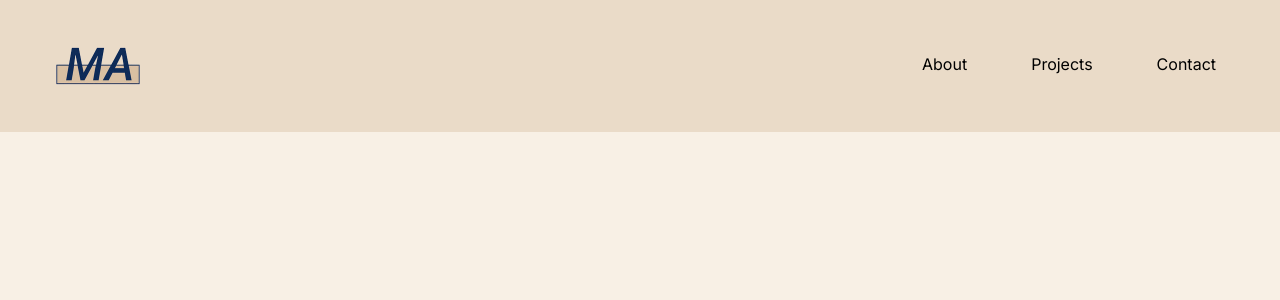
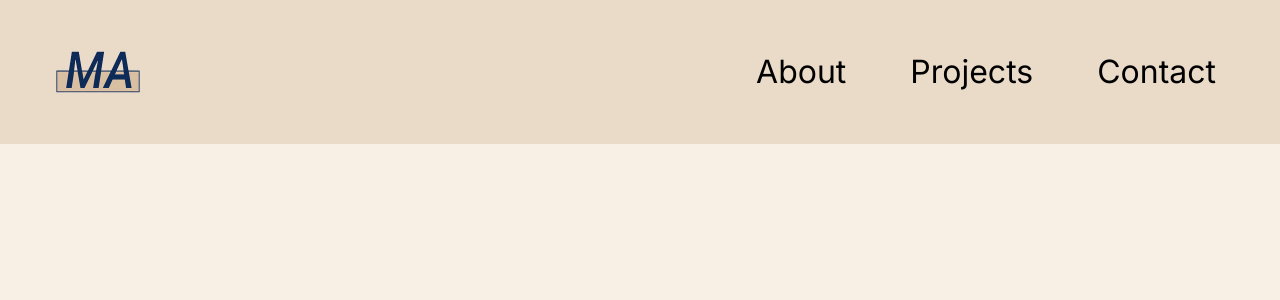
Before and after one commit to Michaelaltinsik1/Portfolio, a Next.js app: page / in a window 1280 px wide. Shown: the top 300 px of the page. Built offline with nearby package versions, Linux system fonts and the light colour scheme.

Commit message:
ADd tailwind and image

```diff
--- a/tailwind.config.ts
+++ b/tailwind.config.ts
@@ -40,6 +40,8 @@ const config: Config = {
       H1Mobile: '32px',
       H2Mobile: '24px',
       H3Mobile: '20px',
+      navItem: '32px',
+      navItemMobile: '40px',
       body: '16px',
       bodySmall: '14px',
       button: '20px',
```
Also changed, not shown: public/michael.jpg (added).
